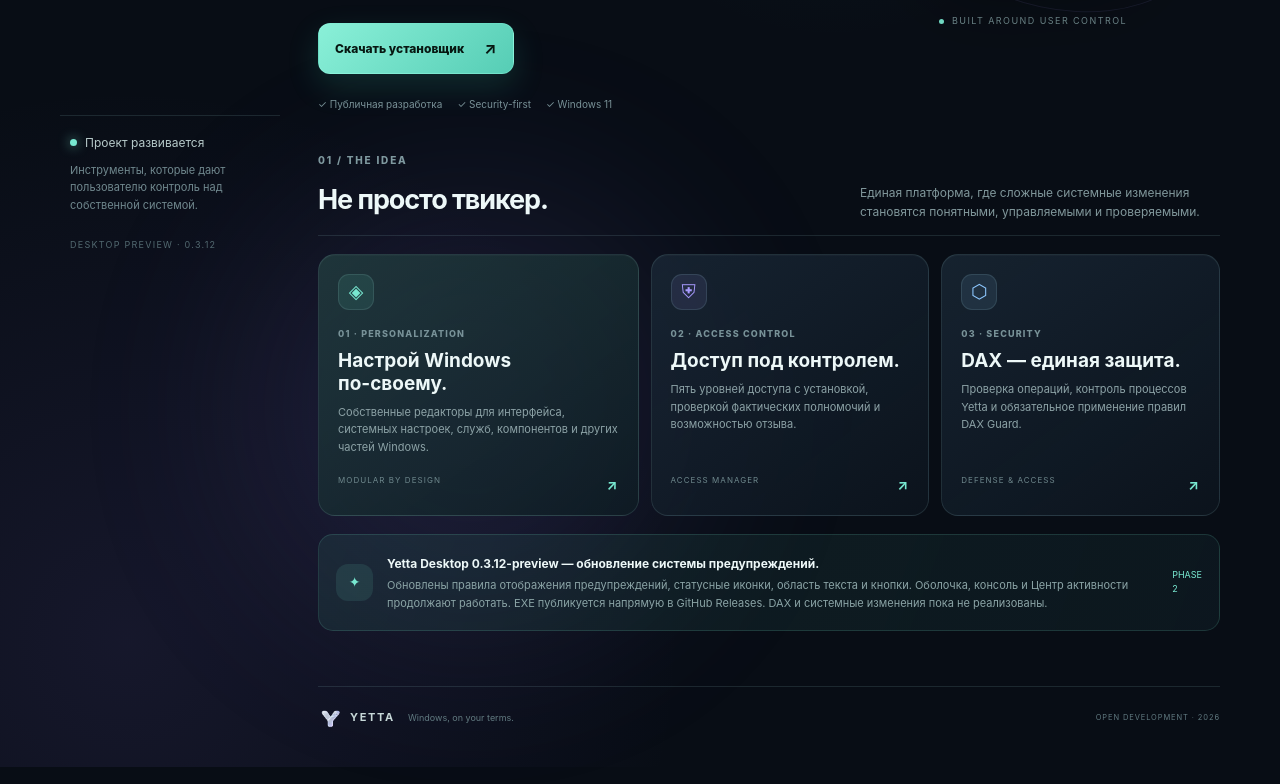
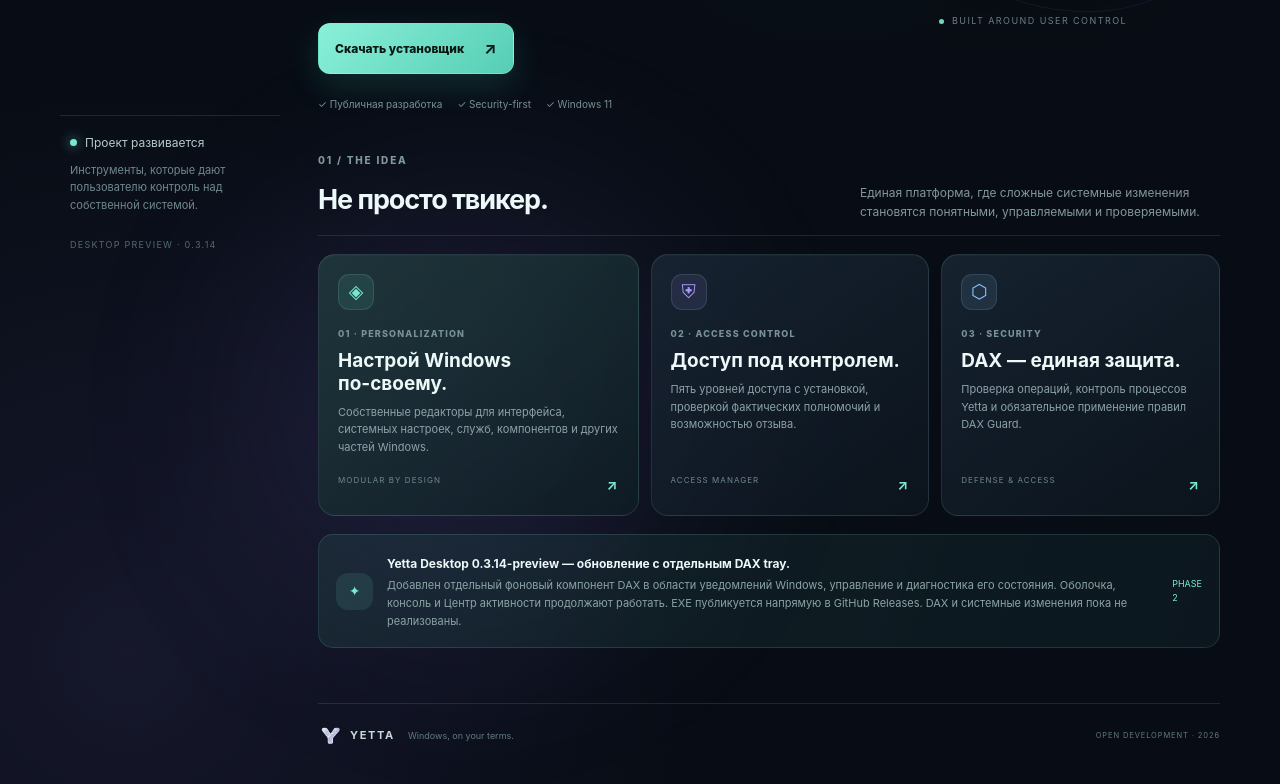
Before and after one commit to Ketsuneban/Yetta, a plain HTML site: page site/index.html in a window 1280 px wide. Shown: the part 507-1291 px from the top of the page. Drawn offline with Linux system fonts and the light colour scheme.

Commit message:
docs(site): show current v0.3.14 preview release

```diff
--- a/site/index.html
+++ b/site/index.html
@@ -21,7 +21,7 @@
         <a class="nav-item active" href="#overview" aria-current="page"><span>⌂</span>Главная</a>
         <a class="nav-item" href="https://github.com/Ketsuneban/Yetta" target="_blank" rel="noopener noreferrer"><span>⌘</span>GitHub <b>↗</b></a>
       </nav>
-      <div class="sidebar-bottom"><div class="status"><i></i>Проект развивается</div><p>Инструменты, которые дают пользователю контроль над собственной системой.</p><small>DESKTOP PREVIEW · 0.3.12</small></div>
+      <div class="sidebar-bottom"><div class="status"><i></i>Проект развивается</div><p>Инструменты, которые дают пользователю контроль над собственной системой.</p><small>DESKTOP PREVIEW · 0.3.14</small></div>
     </aside>
 
     <main class="main">
@@ -32,7 +32,7 @@
           <div class="hero-copy"><div class="eyebrow"><i></i> WINDOWS 11 · CUSTOMIZATION PLATFORM</div>
             <h1>Windows.<br><span>На твоих условиях.</span></h1>
             <p class="lead">Yetta — платформа глубокой персонализации Windows 11. Первый прототип приложения доступен на GitHub. DAX и привилегированные модули разрабатываются отдельно с проверками безопасности.</p>
-            <div class="actions"><a class="primary" href="https://github.com/Ketsuneban/Yetta/releases/download/v0.3.12-preview/YettaSetup.exe" target="_blank" rel="noopener noreferrer">Скачать установщик <b>↗</b></a></div>
+            <div class="actions"><a class="primary" href="https://github.com/Ketsuneban/Yetta/releases/download/v0.3.14-preview/YettaSetup.exe" target="_blank" rel="noopener noreferrer">Скачать установщик <b>↗</b></a></div>
             <div class="facts"><span>✓ Публичная разработка</span><span>✓ Security-first</span><span>✓ Windows 11</span></div>
           </div>
           <div class="hero-art"><div class="orbit one"></div><div class="orbit two"></div><div class="logo-card"><img src="/assets/yetta-mark.webp" alt="Логотип Yetta"></div><small><i></i> BUILT AROUND USER CONTROL</small></div>
@@ -43,7 +43,7 @@
           <article class="feature"><div class="symbol violet">⛨</div><small>02 · ACCESS CONTROL</small><h3>Доступ под контролем.</h3><p>Пять уровней доступа с установкой, проверкой фактических полномочий и возможностью отзыва.</p><footer>ACCESS MANAGER <b>↗</b></footer></article>
           <article class="feature"><div class="symbol blue">⬡</div><small>03 · SECURITY</small><h3>DAX — единая защита.</h3><p>Проверка операций, контроль процессов Yetta и обязательное применение правил DAX Guard.</p><footer>DEFENSE & ACCESS <b>↗</b></footer></article>
         </div>
-        <div class="status-banner"><span>✦</span><div><b>Yetta Desktop 0.3.12-preview — обновление системы предупреждений.</b><p>Обновлены правила отображения предупреждений, статусные иконки, область текста и кнопки. Оболочка, консоль и Центр активности продолжают работать. EXE публикуется напрямую в GitHub Releases. DAX и системные изменения пока не реализованы.</p></div><small>PHASE 2</small></div>
+        <div class="status-banner"><span>✦</span><div><b>Yetta Desktop 0.3.14-preview — обновление с отдельным DAX tray.</b><p>Добавлен отдельный фоновый компонент DAX в области уведомлений Windows, управление и диагностика его состояния. Оболочка, консоль и Центр активности продолжают работать. EXE публикуется напрямую в GitHub Releases. DAX и системные изменения пока не реализованы.</p></div><small>PHASE 2</small></div>
       </section>
 
       <footer class="footer"><div><img src="/assets/yetta-mark.webp" alt=""><b>YETTA</b></div><span>Windows, on your terms.</span><small>OPEN DEVELOPMENT · 2026</small></footer>
```
